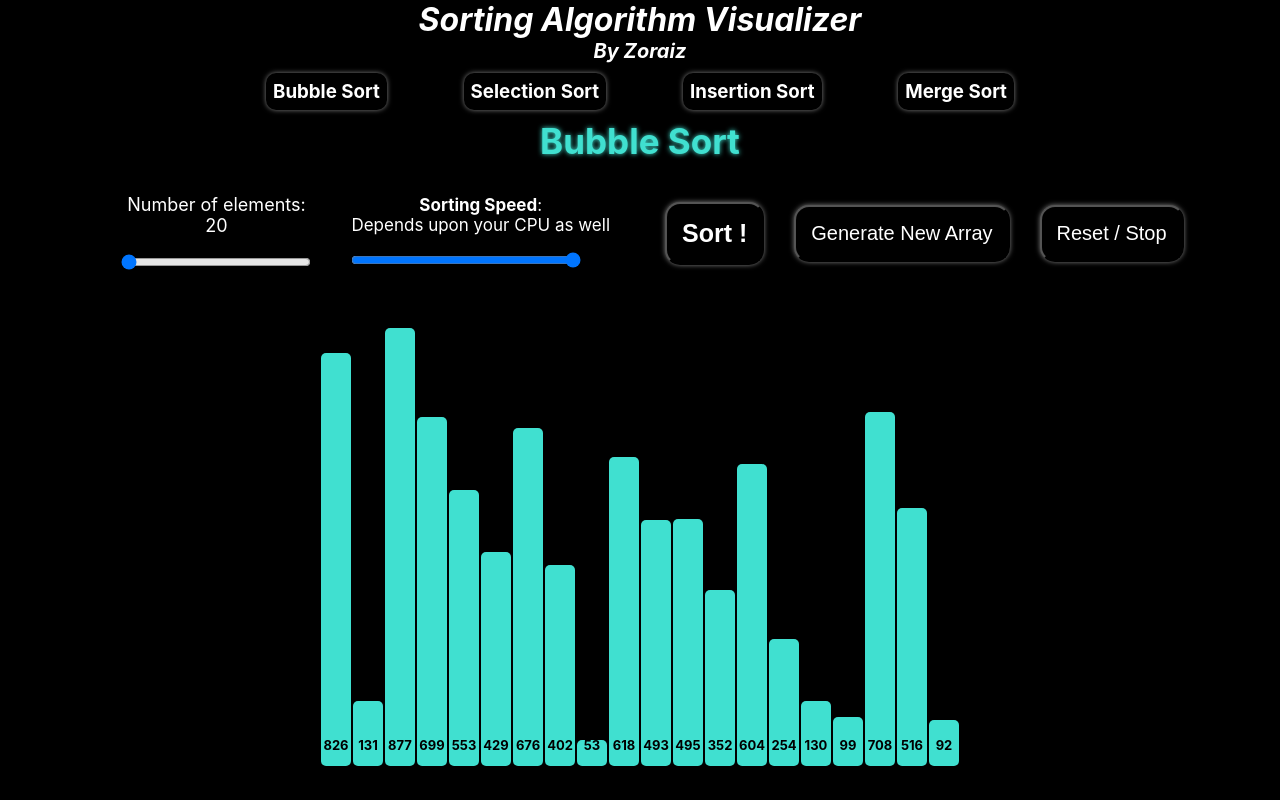
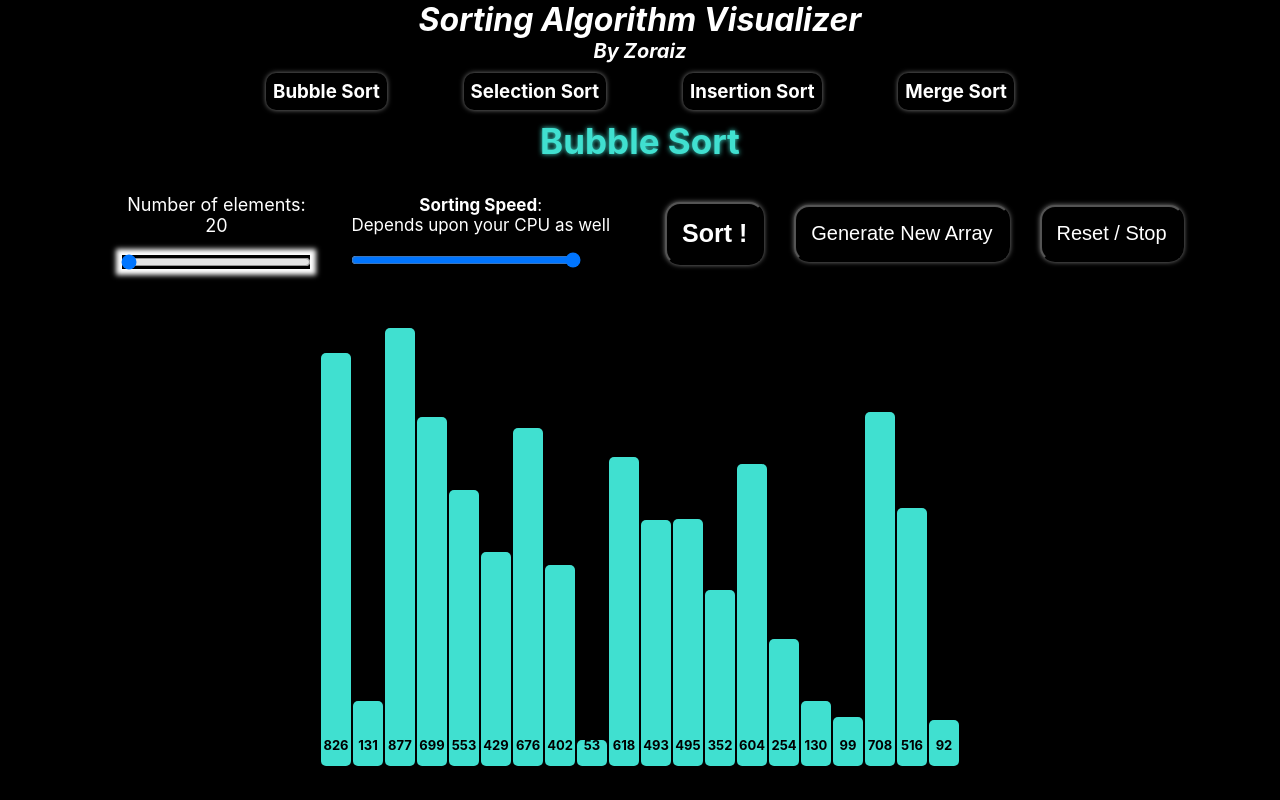
Before and after one commit to TheZoraiz/React---Sorting-Visualizer, a React (Create React App) app: page / in a window 1280 px wide. In both pictures the pointer is over the input 216 px from the left and 261 px from the top of the page. Built offline with nearby package versions, Linux system fonts and the light colour scheme.

Commit message:
css stuff

```diff
--- a/src/App.css
+++ b/src/App.css
@@ -26,12 +26,17 @@ body {
 }
 
 #range {
+  /* box-shadow: 0 0 5px 5px white; */
+  cursor: pointer;
   width: 190px;
-  cursor: pointer;
+}
+
+#range:hover, #rangeSpeed:hover {
+  box-shadow: 0 0 5px 5px white;
 }
 
 #rangeSpeed {
+  cursor: pointer;
   width: 230px;
-  cursor: pointer;
   /* transform: rotate(180deg); */
 }
```
